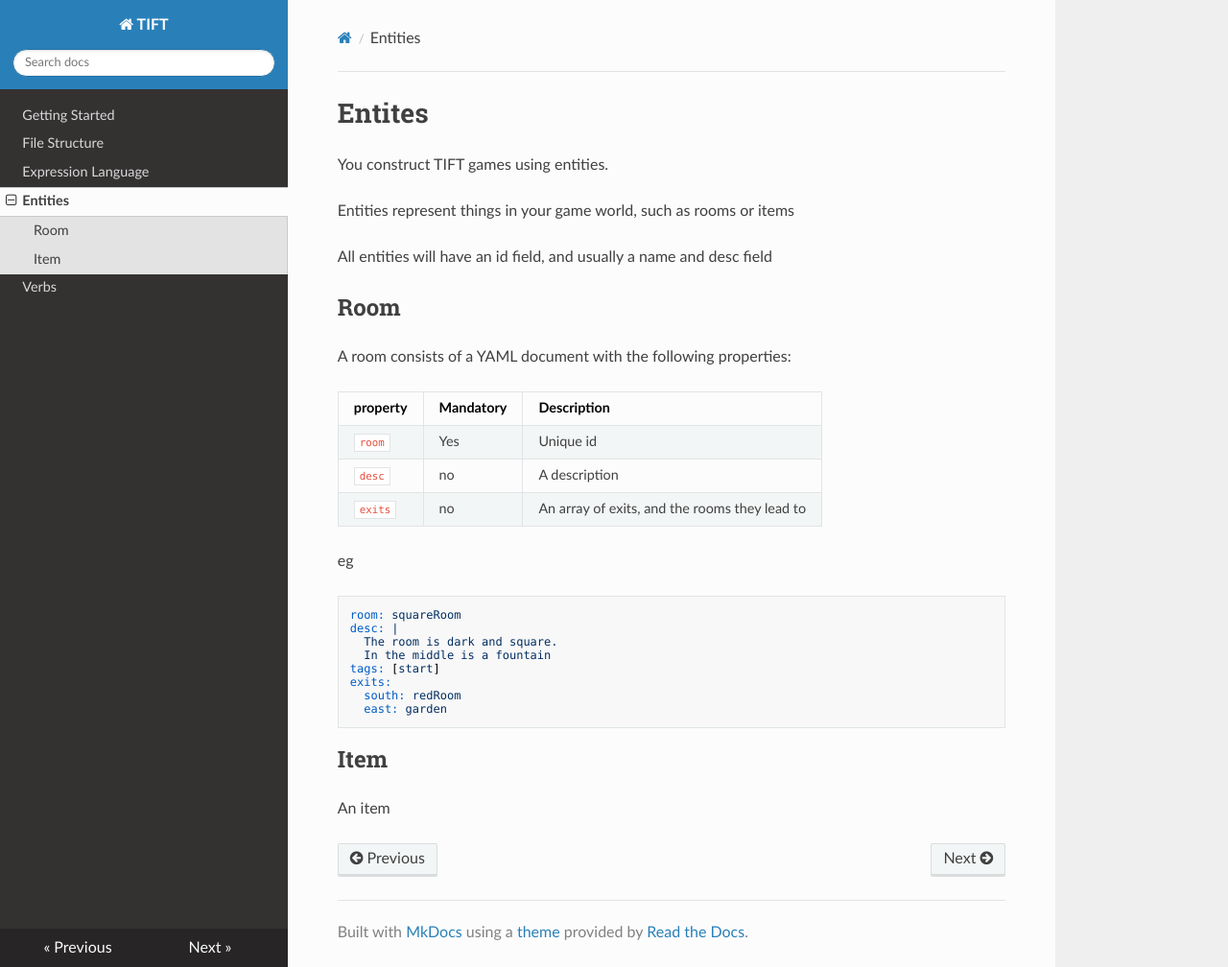
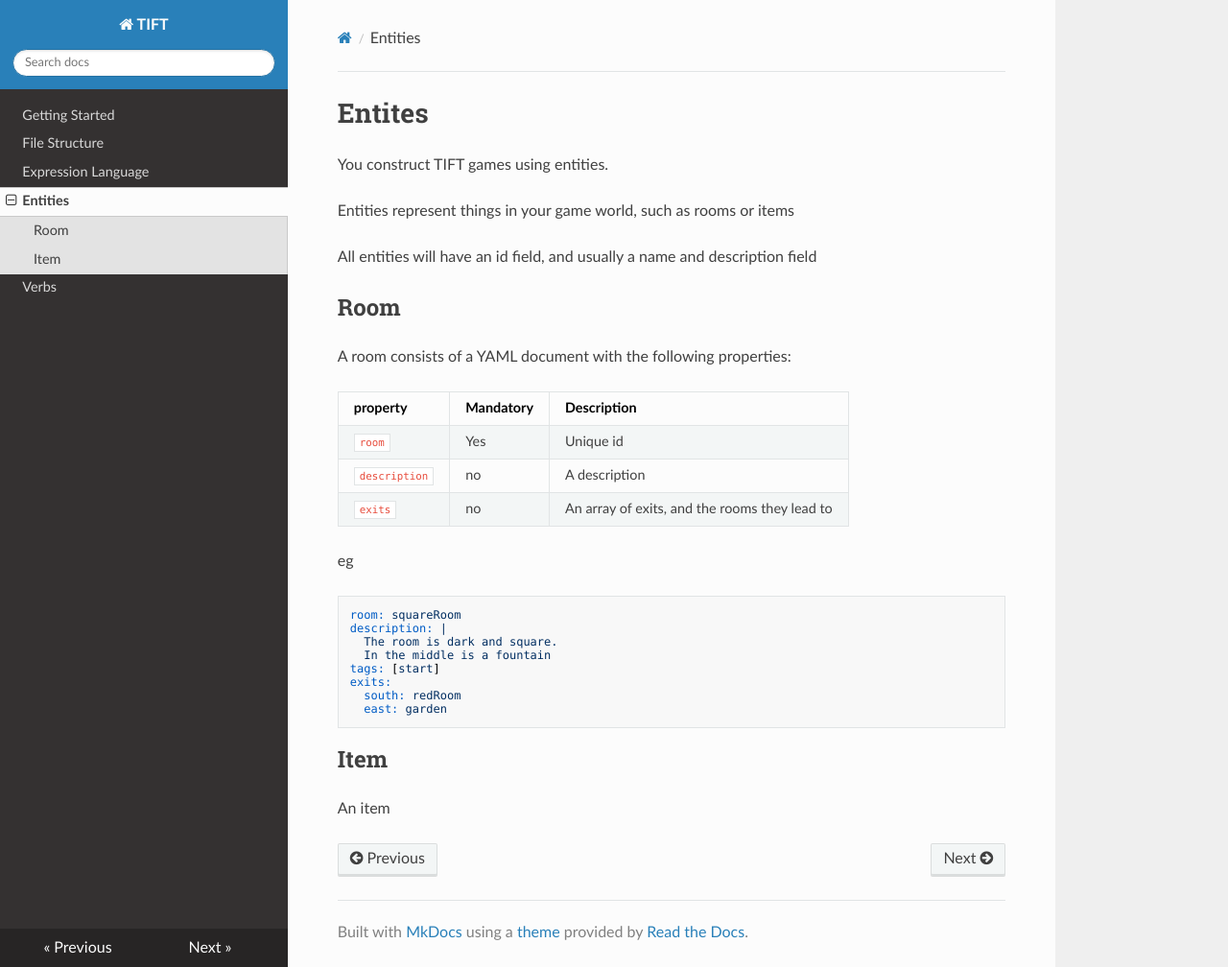
Before and after one commit to tomjefferys/tift, an MkDocs documentation site: the page built from docs/entities.md, in a window 1280 px wide and 1008 px high. Shown: the whole window at 96% size. Built offline with MkDocs 1.6.1, drawn with Linux system fonts in a browser that asks for light colours; nearby versions of some CDN libraries.

Commit message:
Change desc to description

````diff
--- a/docs/entities.md
+++ b/docs/entities.md
@@ -4,7 +4,7 @@ You construct TIFT games using entities.
 
 Entities represent things in your game world, such as rooms or items
 
-All entities will have an id field, and usually a name and desc field
+All entities will have an id field, and usually a name and description field
 
 
 ## Room
@@ -14,13 +14,13 @@ A room consists of a YAML document with the following properties:
 |property| Mandatory | Description |
 |---|---|---|
 |`room`|Yes|Unique id|
-|`desc`|no|A description|
+|`description`|no|A description|
 |`exits`|no|An array of exits, and the rooms they lead to|
 
 eg
 ```yaml
 room: squareRoom
-desc: |
+description: |
   The room is dark and square.
   In the middle is a fountain
 tags: [start]
--- a/resources/properties.yaml
+++ b/resources/properties.yaml
@@ -7,7 +7,7 @@ templates:
     {{/isDark}}
 
     {{^isDark}}
-    {{desc}}{{^desc}}{{name}}{{^name}}{{id}}{{/name}}{{/desc}}
+    {{description}}{{^description}}{{name}}{{^name}}{{id}}{{/name}}{{/description}}
     {{/isDark}}
   items: |
     {{^isDark}}
````
Also changed, not shown: docs/filestructure.md (+3 -3 lines), docs/traits.md (+3 -3 lines), 11 other files.
